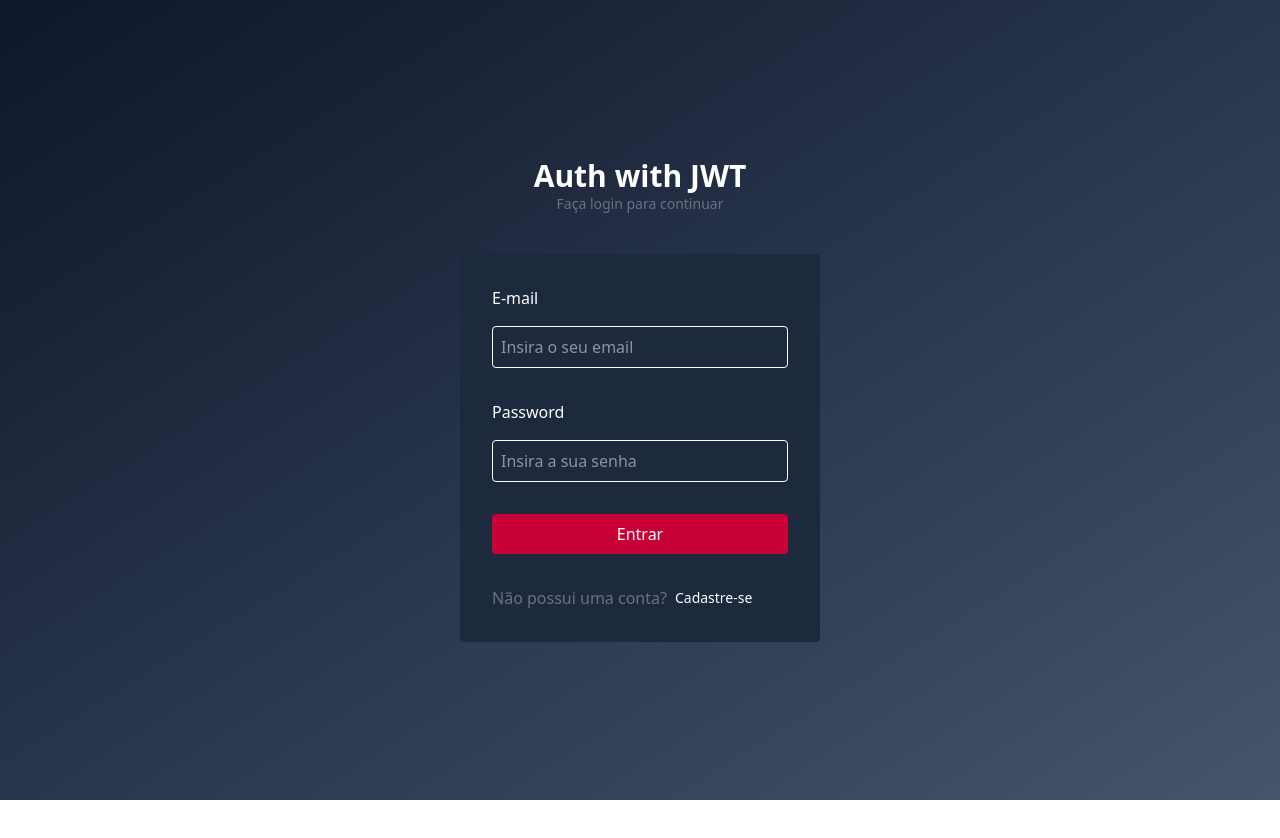
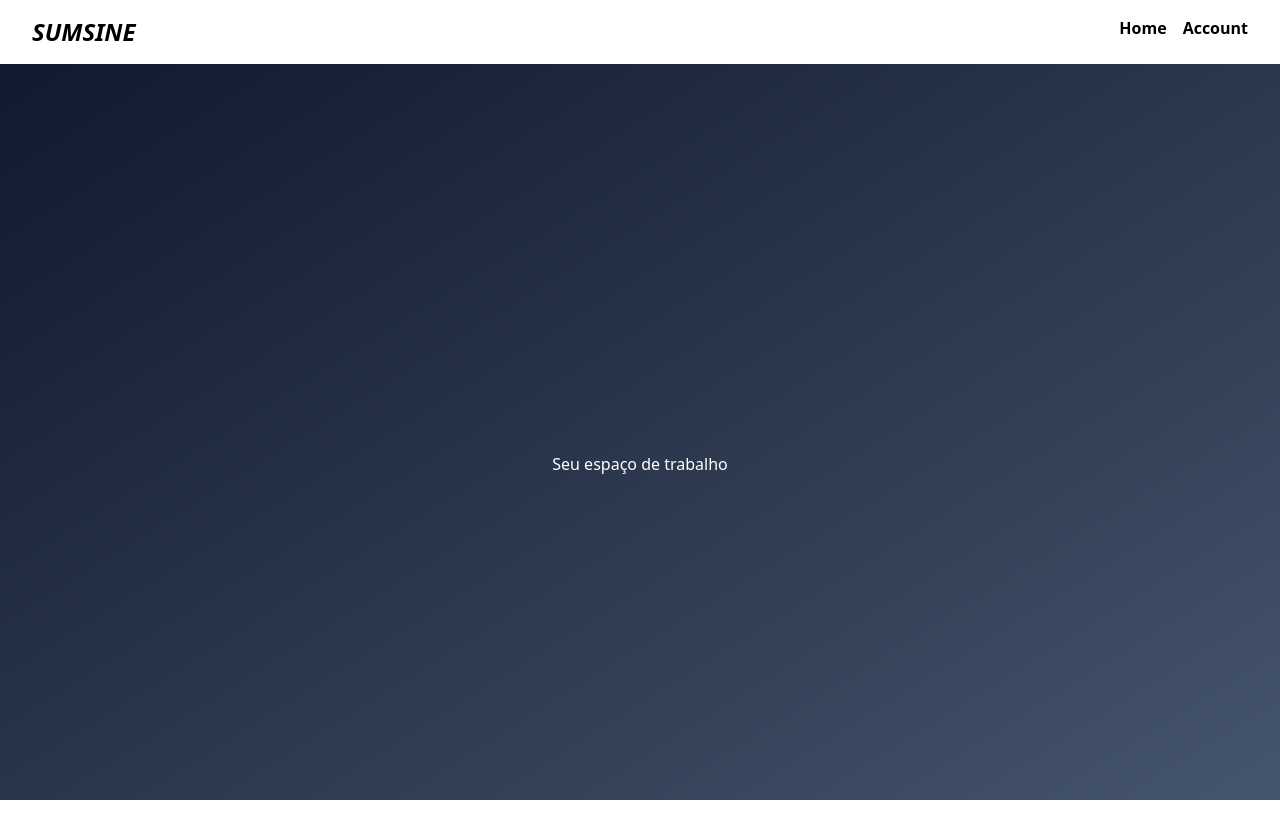
Before and after one commit to loidrodrigues/auth-stack-jwt, a React (Vite) app in the folder front/: page /home in a window 1280 px wide. Shown: the top 838 px of the page. Before the commit the page ends 800 px from the top, so only its background shows below. Built offline with nearby package versions, Linux system fonts and the light colour scheme.

Commit message:
feat: configurando rotas + tela home + tela accout

```diff
--- a/front/package.json
+++ b/front/package.json
@@ -14,6 +14,7 @@
     "react": "^19.1.0",
     "react-dom": "^19.1.0",
     "react-hook-form": "^7.62.0",
+    "react-router-dom": "^7.7.1",
     "tailwindcss": "^4.1.11",
     "zustand": "^5.0.7"
   },
--- a/front/src/App.jsx
+++ b/front/src/App.jsx
@@ -1,79 +1,14 @@
-import { useForm } from "react-hook-form";
-
+import { BrowserRouter as Router, Routes, Route } from "react-router-dom";
+import Login from "./pages/Login";
+import Home from "./pages/Home";
 function App() {
-  const { register, handleSubmit, formState } = useForm();
-
-  const onSubmit = (data) => {
-    const { email, password } = data;
-
-    fetch("http://localhost:3000/login", {
-      method: "POST",
-      headers: {
-        "content-type": "application/json",
-      },
-      body: JSON.stringify({ email, password }),
-    })
-      .then((res) => res.json())
-      .then((data) => {
-        if (data.sucess === true) {
-          const token = data.token;
-          //vamos colocar no token no localStorage
-          localStorage.setItem("token", token);
-        }
-      });
-  };
   return (
-    <div className="h-screen bg-gradient-to-br from-slate-900 to-slate-600 text-white flex flex-col justify-center items-center gap-10">
-      <div className="flex flex-col items-center">
-        <h1 className="text-3xl font-bold">Auth with JWT</h1>
-        <span className="text-sm text-gray-500">Faça login para continuar</span>
-      </div>
-      <div className="bg-slate-800 p-8 rounded flex w-[360px]">
-        <form
-          className="flex flex-col gap-8 w-full"
-          onSubmit={handleSubmit(onSubmit)}
-        >
-          <div className="flex flex-col gap-4">
-            <label htmlFor="email">E-mail</label>
-            <input
-              placeholder="Insira o seu email"
-              className="w-full border p-2 rounded"
-              {...register("email", { required: "O email é obrigatório" })}
-            />
-            {formState.errors.email && (
-              <span className="text-sm text-red-500">
-                {formState.errors.email.message}
-              </span>
-            )}
-          </div>
-          <div className="flex flex-col gap-4">
-            <label htmlFor="email">Password</label>
-            <input
-              placeholder="Insira a sua senha"
-              className="w-full border p-2 rounded"
-              {...register("password", { required: "A senha é obrigatória" })}
-            />
-            {formState.errors.password && (
-              <span className="text-sm text-red-500">
-                {formState.errors.password.message}
-              </span>
-            )}
-          </div>
-          <button
-            className="bg-rose-700 p-2 rounded text-white cursor-pointer"
-            type="submit"
-          >
-            Entrar
-          </button>
-          <div className="flex gap-2 items-center">
-            <span className=" text-gray-500">Não possui uma conta?</span>
-            <a href="/register" className="text-white text-sm">
-              Cadastre-se
-            </a>
-          </div>
-        </form>
-      </div>
-    </div>
+    <Router>
+      <Routes>
+        <Route path="/" element={<Login />} />
+        <Route path="/home" element={<Home />} />
+      </Routes>
+    </Router>
   );
 }
 
--- /dev/null
+++ b/front/src/pages/Account.jsx
@@ -0,0 +1,7 @@
+export default function Account() {
+  return (
+    <div className="h-screen bg-gradient-to-br from-slate-900 to-slate-600 text-white flex flex-col justify-center items-center gap-10">
+      <h1>Aqui é a tela account</h1>
+    </div>
+  );
+}
--- /dev/null
+++ b/front/src/pages/Home.jsx
@@ -0,0 +1,18 @@
+export default function Home() {
+  return (
+    <div className="h-screen bg-gradient-to-br from-slate-900 to-slate-600">
+      <div className="w-full bg-white flex justify-between gap-10 p-4  px-8">
+        <h1 className="text-2xl font-bold italic">SUMSINE</h1>
+        <div>
+          <ul className="flex gap-4">
+            <li className="font-semibold">Home</li>
+            <li className="font-semibold">Account</li>
+          </ul>
+        </div>
+      </div>
+      <div className="h-full flex text-white justify-center items-center">
+        <h1>Seu espaço de trabalho</h1>
+      </div>
+    </div>
+  );
+}
--- /dev/null
+++ b/front/src/pages/Login.jsx
@@ -0,0 +1,88 @@
+import { useForm } from "react-hook-form";
+import { Link } from "react-router-dom";
+import { useNavigate } from "react-router-dom";
+export default function Login() {
+  const { register, handleSubmit, formState } = useForm();
+  const navigate = useNavigate();
+  const onSubmit = (data) => {
+    const { username, password } = data;
+
+    fetch("http://localhost:3000/login", {
+      method: "POST",
+      headers: {
+        "content-type": "application/json",
+      },
+      body: JSON.stringify({ username, password }),
+    })
+      .then((res) => res.json())
+      .then((data) => {
+        if (data.sucess === true) {
+          const token = data.token;
+          //vamos colocar no token no localStorage
+          localStorage.setItem("token", token);
+          navigate("/home");
+          console.log(data);
+        } else {
+          alert("Usuario não encontrado!");
+          console.log(data);
+        }
+      });
+  };
+  return (
+    <div className="h-screen bg-gradient-to-br from-slate-900 to-slate-600 text-white flex flex-col justify-center items-center gap-10">
+      <div className="flex flex-col items-center">
+        <h1 className="text-3xl font-bold">Auth with JWT</h1>
+        <span className="text-sm text-gray-500">Faça login para continuar</span>
+      </div>
+      <div className="bg-slate-800 p-8 rounded flex w-[360px]">
+        <form
+          className="flex flex-col gap-8 w-full"
+          onSubmit={handleSubmit(onSubmit)}
+        >
+          <div className="flex flex-col gap-4">
+            <label htmlFor="username">User Name</label>
+            <input
+              type="text"
+              placeholder="Insira o seu nome de usuário"
+              className="w-full border p-2 rounded"
+              {...register("username", {
+                required: "O nome do usuário é obrigatório",
+              })}
+            />
+            {formState.errors.username && (
+              <span className="text-sm text-red-500">
+                {formState.errors.username.message}
+              </span>
+            )}
+          </div>
+          <div className="flex flex-col gap-4">
+            <label htmlFor="password">Password</label>
+            <input
+              type="password"
+              placeholder="Insira a sua senha"
+              className="w-full border p-2 rounded"
+              {...register("password", { required: "A senha é obrigatória" })}
+            />
+            {formState.errors.password && (
+              <span className="text-sm text-red-500">
+                {formState.errors.password.message}
+              </span>
+            )}
+          </div>
+          <button
+            className="bg-rose-700 p-2 rounded text-white cursor-pointer"
+            type="submit"
+          >
+            Entrar
+          </button>
+          <div className="flex gap-2 items-center">
+            <span className=" text-gray-500">Não possui uma conta?</span>
+            <a href="/register" className="text-white text-sm">
+              Cadastre-se
+            </a>
+          </div>
+        </form>
+      </div>
+    </div>
+  );
+}
```
Also changed, not shown: 1 other file (tests, documents, lock files or other folders).
